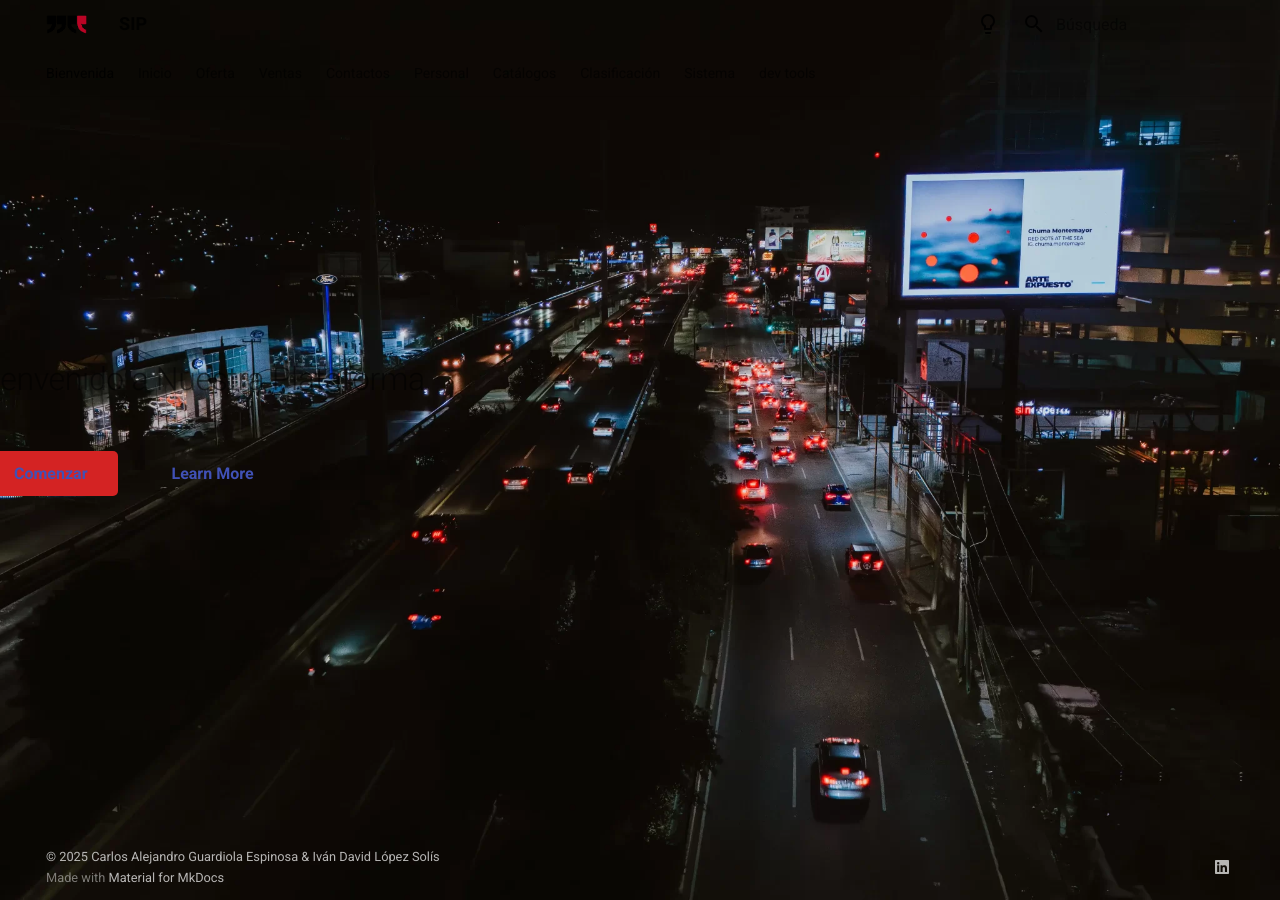
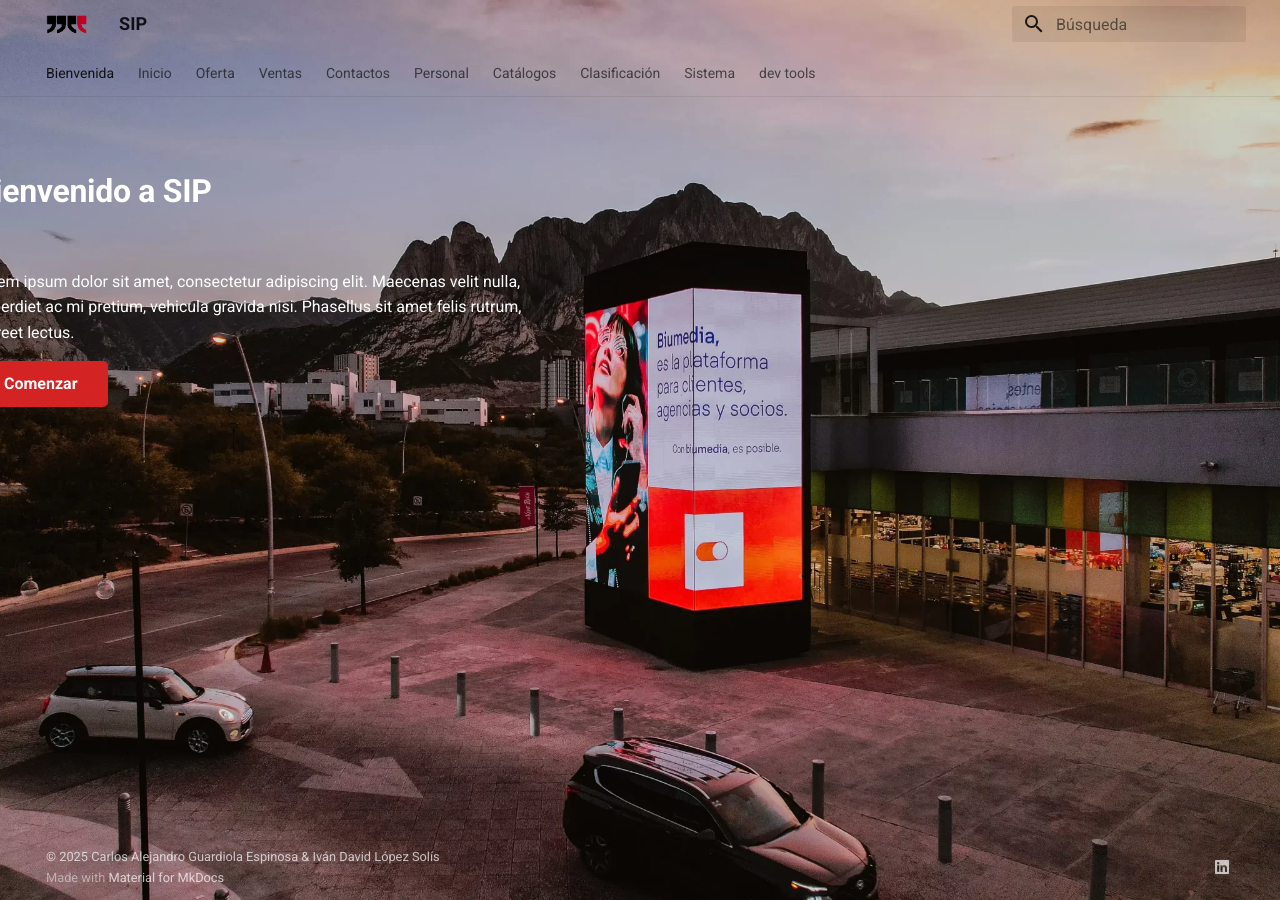
Before and after one commit to SmolBam-git/mkdocs-material-sipdoc, an MkDocs documentation site: the page built from docs/bienvenida.md, in a window 1280 px wide. Built offline with MkDocs 1.6.1 and Material for MkDocs 9.7.7, drawn with Linux system fonts in a browser that asks for light colours; some of the changed lines change nothing that is shown.

Commit message:
background animation completed for welcome section

```diff
--- a/docs/bienvenida.md
+++ b/docs/bienvenida.md
@@ -1,82 +1,158 @@
 <style>
-  body {
-    background-image: url('../../assets/fondoOscuro/arteExpuesto.jpg');
-    background-position: center center;
-    background-repeat: no-repeat;
-    background-size: cover;
-    background-attachment: fixed;
-  }
+    [data-md-component="palette"] {
+        display: none !important;
+    }
 
-  .md-header {
-    background: transparent !important;
-    box-shadow: none !important;
-    z-index: 10;
-    position: relative;
-  }
+    body {
+        position: relative;
+        overflow: hidden;
+    }
 
-  .md-main {
-    background: transparent !important;
-    box-shadow: none !important;
-  }
+    .background-container {
+        position: fixed;
+        top: 0;
+        left: 0;
+        width: 100%;
+        height: 100%;
+        z-index: -1;
+    }
 
-  .md-tabs {
-    background: transparent !important;
-    box-shadow: none !important;
-}
+    .background-image {
+        position: absolute;
+        width: 100%;
+        height: 100%;
+        background-size: cover;
+        background-position: center;
+        background-attachment: fixed;
+        transition: opacity 1s ease-in-out;
+    }
 
-.md-footer {
-    background: transparent !important;
-}
+    .md-header,
+    .md-main,
+    .md-tabs,
+    .md-footer,
+    .md-footer-nav,
+    .md-footer-meta {
+        background: transparent !important;
+        box-shadow: none !important;
+    }
 
-.md-footer-nav {
-    background: transparent !important;
-}
+    .md-sidebar--primary {
+        display: none !important;
+    }
 
-.md-footer-meta {
-    background: transparent !important;
-}
+    .welcome-container {
+        max-width: 600px;
+        margin-left: -100px;
+        margin-right: 50px;
+        margin-top: 0.25em;
+        padding: 20px;
+        color: white;
+        text-align: left;
+    }
 
-.md-sidebar--primary {
-    display: none !important;
-}
+    .welcome-container h1 {
+        background: none;
+        color: white;
+        display: inline-block;
+        font-weight: bold;
+        border-radius: 5px;
+    }
 
-.welcome-container {
-    max-width: 600px;
-    margin-left: -100px;
-    margin-right: 50px;
-    margin-top: 12em;
-    padding: 20px;
-    color: white;
-    text-align: left;
-}
 
-.welcome-button {
-    display: inline-block;
-    padding: 10px 30px;
-    margin: 10px;
-    border-radius: 5px;
-    text-decoration: none;
-    font-weight: bold;
-}
+    .welcome-button {
+        display: inline-block;
+        padding: 10px 30px;
+        border-radius: 5px;
+        text-decoration: none;
+        font-weight: bold;
+        color: white !important;
+    }
 
-.start-button {
-    background-color: #d42323;
-    color: white;
-}
+    .start-button {
+        background-color: #d42323;
+    }
 
-.learn-more-button {
-    background: transparent !important;
-    color: white;
-}
+    .learn-more-button {
+        background: transparent !important;
+        border: none;
+    }
 </style>
 
+<div class="background-container">
+    <div class="background-image" id="bg1"></div>
+    <div class="background-image" id="bg2" style="opacity: 0;"></div>
+</div>
+
 <div class="welcome-container">
-    <h1>Bienvenido a Nuestra Plataforma</h1>
-
-
-
+    <h1>Bienvenido a SIP</h1>
     <div>
-        <a href="/ruta-a-tu-pagina" class="welcome-button start-button">Comenzar</a>
-        <a href="/about" class="welcome-button learn-more-button">Learn More</a>
+        <p>Lorem ipsum dolor sit amet, consectetur adipiscing elit. Maecenas velit nulla, imperdiet ac mi pretium, vehicula gravida nisi. Phasellus sit amet felis rutrum, laoreet lectus.</p>
+        <a href="/inicio/" class="welcome-button start-button">Comenzar</a>
     </div>
 </div>
+
+<script>
+    const images = ["biumedia.jpg", "adios.jpg", "muroAtlas.jpg", "arteExpuesto.jpg", "gazelle.jpg", "didi.jpg", "bienvenidaBG.jpg"];
+    let index = 1;
+    let intervalId;
+
+    function updateBackground() {
+        const bg1 = document.getElementById("bg1");
+        const bg2 = document.getElementById("bg2");
+
+        if (!bg1 || !bg2) return; // Evita errores si los elementos no están presentes aún
+
+        const nextImage = `../../assets/fondos/${images[index]}`;
+
+        const fadingIn = bg1.style.opacity == "1" ? bg2 : bg1;
+        const fadingOut = bg1.style.opacity == "1" ? bg1 : bg2;
+
+        fadingIn.style.backgroundImage = `url('${nextImage}')`;
+        fadingIn.style.opacity = "1";
+        fadingOut.style.opacity = "0";
+
+        index = (index + 1) % images.length;
+    }
+
+    function startImageRotation() {
+        const bg1 = document.getElementById("bg1");
+        const bg2 = document.getElementById("bg2");
+
+        if (!bg1 || !bg2) return;
+
+        bg1.style.backgroundImage = `url('../../assets/fondos/${images[0]}')`;
+        bg1.style.opacity = "1";
+        bg2.style.opacity = "0";
+        index = 1;
+
+        if (!intervalId) {
+            intervalId = setInterval(updateBackground, 10000);
+        }
+    }
+
+    function resetAndStart() {
+        setTimeout(startImageRotation, 100); // Pequeño retraso para asegurar que se cargue bien
+    }
+
+    document.addEventListener("visibilitychange", () => {
+        if (!document.hidden) {
+            resetAndStart();
+        }
+    });
+
+    // Observa cambios en la carga de la página (para MkDocs)
+    const observer = new MutationObserver((mutations) => {
+        mutations.forEach((mutation) => {
+            if (mutation.type === "childList") {
+                if (document.querySelector(".background-container")) {
+                    resetAndStart();
+                }
+            }
+        });
+    });
+
+    observer.observe(document.body, { childList: true, subtree: true });
+
+    document.addEventListener("DOMContentLoaded", resetAndStart);
+</script>
```
Also changed, not shown: docs/assets/fondos/adios.jpg (added), docs/assets/fondos/arteExpuesto.jpg (added), docs/assets/fondos/bienvenidaBG.jpg (added), docs/assets/fondos/biumedia.jpg (added), docs/assets/fondos/didi.jpg (added), docs/assets/fondos/gazelle.jpg (added), docs/assets/fondos/muroAtlas.jpg (added).
